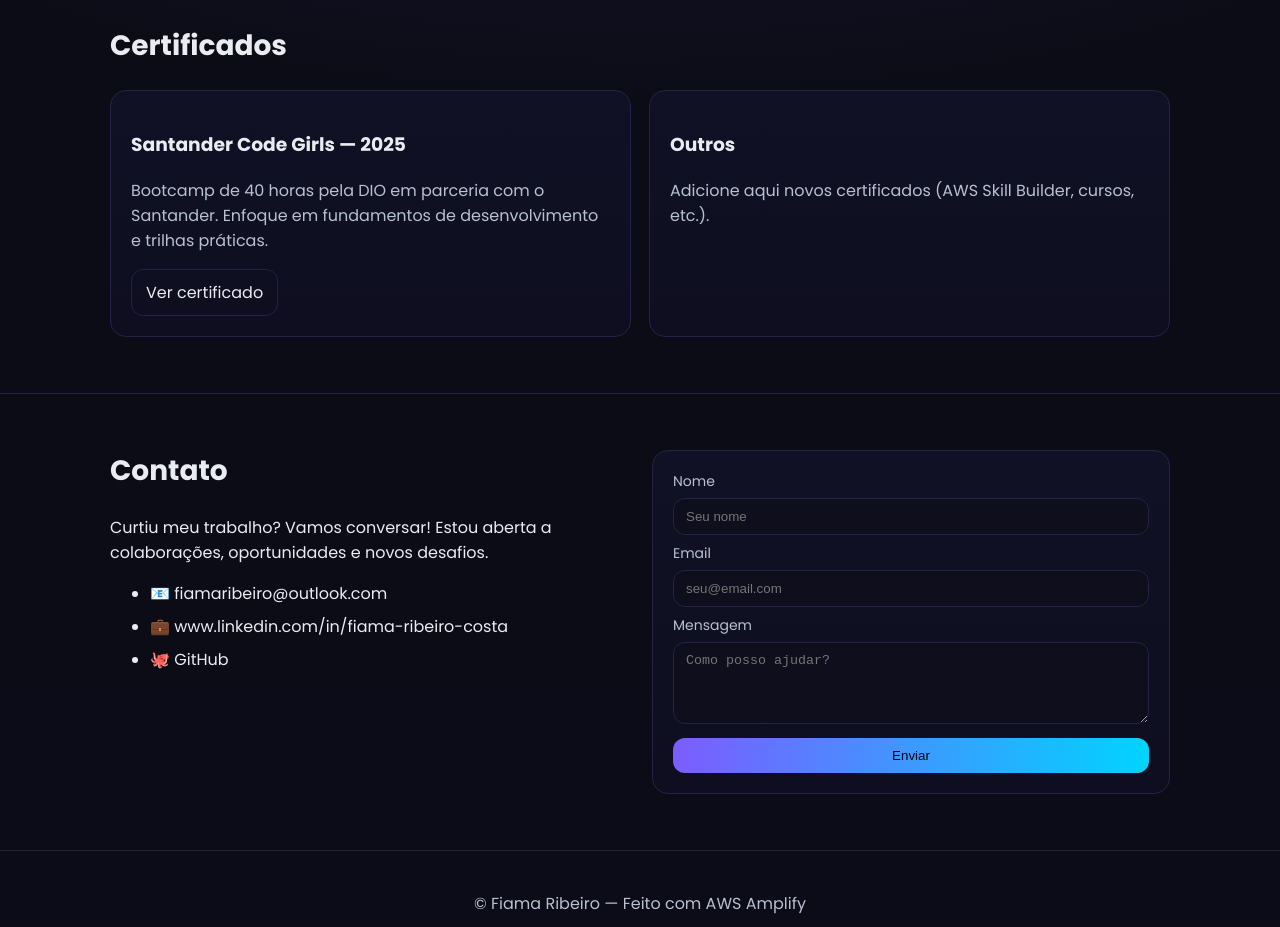
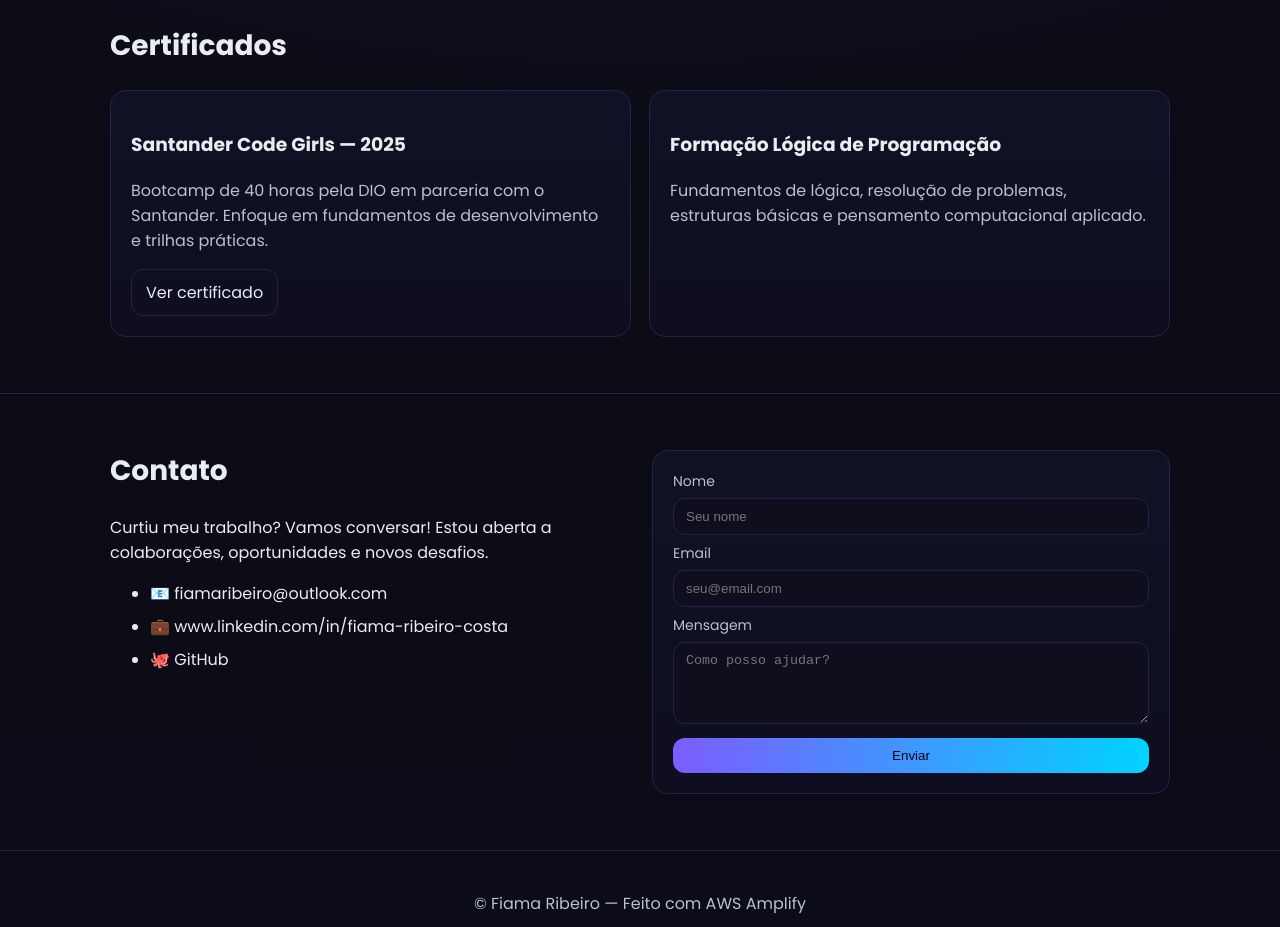
Before and after one commit to fiamaribeiro/fiamaribeiro.github.io, a plain HTML site: page index.html in a window 1280 px wide. Shown: the part 3960-4887 px from the top of the page. Drawn offline with Linux system fonts and the light colour scheme; files whose address does not match are found by name.

Commit message:
Update index.html

```diff
--- a/index.html
+++ b/index.html
@@ -152,8 +152,8 @@
         <a class="btn small" target="_blank" href="#">Ver certificado</a>
       </article>
       <article class="card cert">
-        <h3>Outros</h3>
-        <p>Adicione aqui novos certificados (AWS Skill Builder, cursos, etc.).</p>
+        <h3>Formação Lógica de Programação</h3>
+        <p>Fundamentos de lógica, resolução de problemas, estruturas básicas e pensamento computacional aplicado.</p>
       </article>
     </div>
   </div>
```
